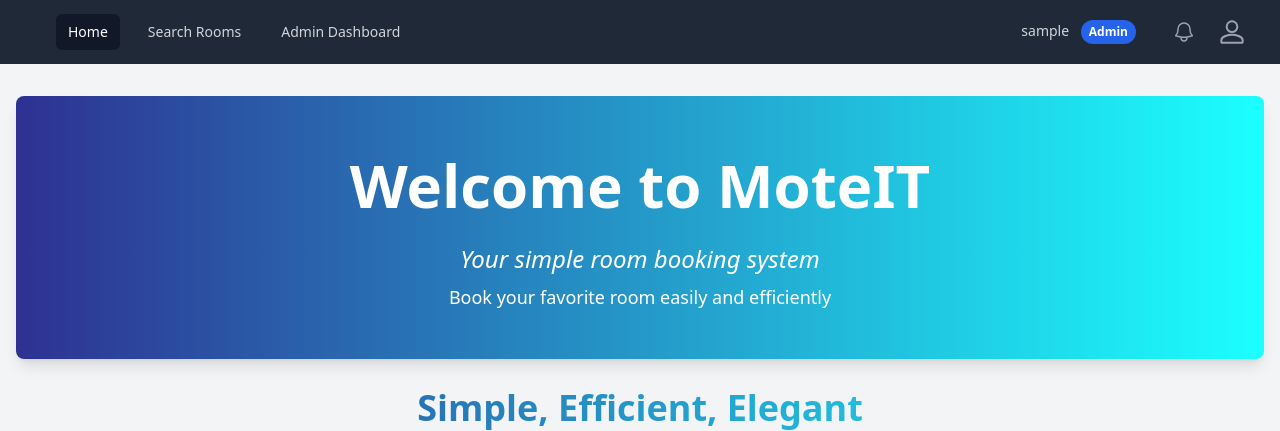
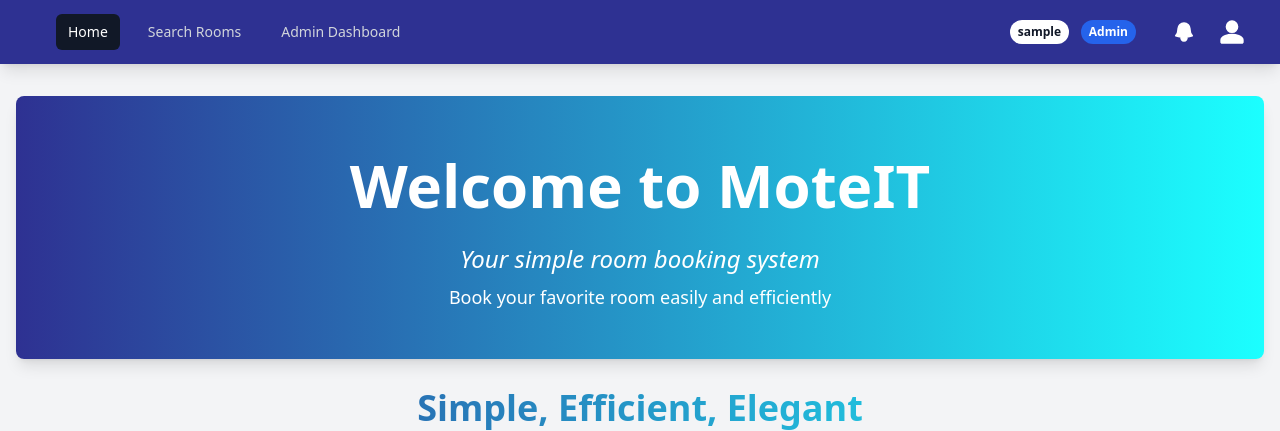
Before and after one commit to TonyLe02/Roombooking, a PHP site: page /index.php in a window 1280 px wide. Shown: the top 431 px of the page. Run offline with PHP 8.4, Linux system fonts and the light colour scheme; the visitor is signed in with stand-in values (Sample User, id 1).

Commit message:
refactor: Update navbar.php and home.php views

```diff
--- a/app/views/components/navbar.php
+++ b/app/views/components/navbar.php
@@ -4,13 +4,12 @@ session_start();
 // Include the database connection script
 include __DIR__ . '/../../core/db_connect.php';
 
-$current_page = basename($_SERVER['REQUEST_URI']); // Henter filnavnet fra URL-en
+$current_page = basename($_SERVER['REQUEST_URI']); // Get the filename from the URL
 ?>
 
-<nav class="bg-gray-800">
+<nav class="bg-[#2E3192] shadow-lg">
     <div class="mx-auto max-w-7xl px-2 sm:px-6 lg:px-8">
         <div class="relative flex h-16 items-center justify-between">
-
             <div class="flex flex-1 items-center justify-center sm:items-stretch sm:justify-start">
                 <div class="hidden sm:ml-6 sm:block">
                     <div class="flex space-x-4">
@@ -40,17 +39,19 @@ $current_page = basename($_SERVER['REQUEST_URI']); // Henter filnavnet fra URL-e
                     $stmt->close();
                     ?>
 
-                    <span class="mr-4 text-sm text-gray-300">
-                        <?php echo htmlspecialchars($_SESSION['username']); ?>
+                    <span class="mr-4 text-sm text-white">
+                        <span class="inline-block ml-2 px-2 py-1 text-xs font-semibold text-gray-900 bg-white rounded-full">
+                            <?php echo htmlspecialchars($_SESSION['username']); ?>
+                        </span>
                         <span class="inline-block ml-2 px-2 py-1 text-xs font-semibold text-white bg-blue-600 rounded-full">
                             <?php echo ucfirst($userRole); ?>
                         </span>
                     </span>
 
                     <!-- Notifications Button -->
-                    <button type="button" class="relative rounded-full bg-gray-800 p-1 text-gray-400 hover:text-white focus:outline-none focus:ring-2 focus:ring-white focus:ring-offset-2 focus:ring-offset-gray-800">
+                    <button type="button" class="relative rounded-full bg-transparent p-1 text-white hover:text-gray-500 focus:outline-none focus:ring-2 focus:ring-white focus:ring-offset-2 focus:ring-offset-gray-800">
                         <span class="sr-only">View notifications</span>
-                        <svg class="h-6 w-6" fill="none" viewBox="0 0 24 24" stroke-width="1.5" stroke="currentColor" aria-hidden="true">
+                        <svg class="h-6 w-6" fill="white" viewBox="0 0 24 24" stroke-width="1.5" stroke="currentColor" aria-hidden="true">
                             <path stroke-linecap="round" stroke-linejoin="round" d="M14.857 17.082a23.848 23.848 0 005.454-1.31A8.967 8.967 0 0118 9.75v-.7V9A6 6 0 006 9v.75a8.967 8.967 0 01-2.312 6.022c1.733.64 3.56 1.085 5.455 1.31m5.714 0a24.255 24.255 0 01-5.714 0m5.714 0a3 3 0 11-5.714 0" />
                         </svg>
                     </button>
@@ -58,9 +59,9 @@ $current_page = basename($_SERVER['REQUEST_URI']); // Henter filnavnet fra URL-e
                     <!-- Profile Dropdown -->
                     <div class="relative ml-3">
                         <div>
-                            <button type="button" class="relative flex rounded-full bg-gray-800 text-sm text-gray-400 hover:text-white focus:outline-none focus:ring-2 focus:ring-white focus:ring-offset-2 focus:ring-offset-gray-800" id="user-menu-button" aria-expanded="false" aria-haspopup="true" onclick="toggleDropdown()">
+                            <button type="button" class="relative flex rounded-full bg-transparent text-sm text-white    hover:text-gray-500 focus:outline-none focus:ring-2 focus:ring-white focus:ring-offset-2 focus:ring-offset-gray-800" id="user-menu-button" aria-expanded="false" aria-haspopup="true" onclick="toggleDropdown()">
                                 <span class="sr-only">Open user menu</span>
-                                <svg class="h-8 w-8 rounded-full" fill="none" viewBox="0 0 24 24" stroke-width="1.5" stroke="currentColor" aria-hidden="true">
+                                <svg class="h-8 w-8 rounded-full" fill="white" viewBox="0 0 24 24" stroke-width="1.5" stroke="currentColor" aria-hidden="true">
                                     <path stroke-linecap="round" stroke-linejoin="round" d="M12 12c2.21 0 4-1.79 4-4s-1.79-4-4-4-4 1.79-4 4 1.79 4 4 4zm0 2c-2.67 0-8 1.34-8 4v2h16v-2c0-2.66-5.33-4-8-4z" />
                                 </svg>
                             </button>
--- a/public/css/styles.css
+++ b/public/css/styles.css
@@ -1099,6 +1099,20 @@ video {
   background-color: rgb(31 31 31 / var(--tw-bg-opacity));
 }
 
+.bg-transparent {
+  background-color: transparent;
+}
+
+.bg-gray-700 {
+  --tw-bg-opacity: 1;
+  background-color: rgb(55 65 81 / var(--tw-bg-opacity));
+}
+
+.bg-\[\#2E3192\] {
+  --tw-bg-opacity: 1;
+  background-color: rgb(46 49 146 / var(--tw-bg-opacity));
+}
+
 .bg-gradient-to-r {
   background-image: linear-gradient(to right, var(--tw-gradient-stops));
 }
```
Also changed, not shown: other parts of public/css/styles.css (+49 -0 lines).
